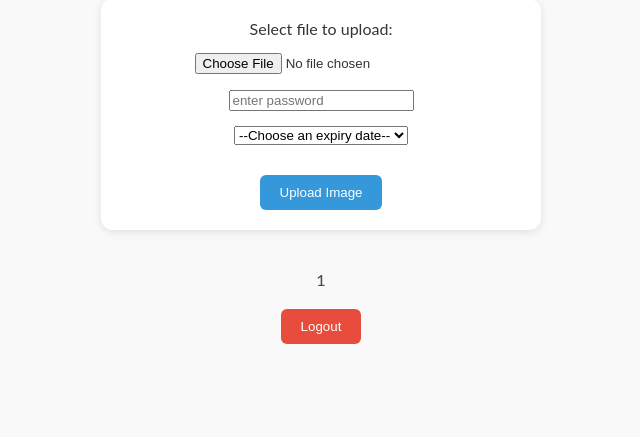
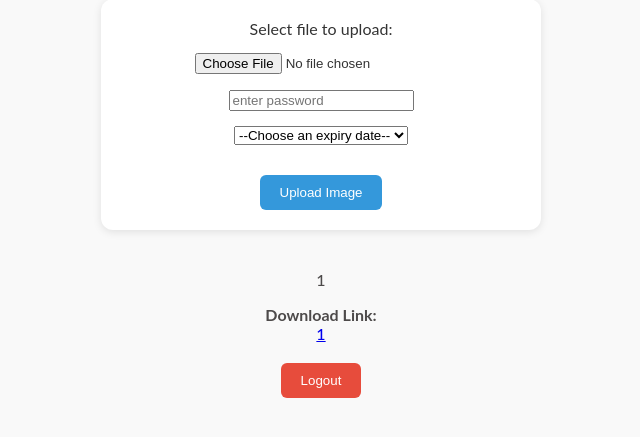
Before and after one commit to NabilAbdelouahed/secure-file-sharing, a PHP site: page /dashboard.php in a window 1280 px wide. Shown: the part 90-527 px from the top of the page, without its empty margins (319-959 px from the left). Run offline with PHP 8.4, Linux system fonts and the light colour scheme; the visitor is signed in with stand-in values (Sample User, id 1); data comes from the database, SQL or seed files in the repository; both versions use the stored data as it was after the commit.

Commit message:
generate and display download link on dashboard

```diff
--- a/dashboard.css
+++ b/dashboard.css
@@ -95,3 +95,10 @@ form[action*="logout.php"] button:hover {
   font-weight: 500;
   min-height: 1.2em;
 }
+
+#downloadLink {
+  color: #4d4a4a;
+  font-weight: 500;
+  text-align: center;
+  font-size: 16px;
+}
--- a/dashboard.php
+++ b/dashboard.php
@@ -57,6 +57,17 @@ $username = $user[0]['username'] ?? 'User';
     <?php if (isset($_SESSION['upload_status'])): ?>
       <h3 id="uploadStatus" ><?php echo $_SESSION['upload_status']; unset($_SESSION['upload_status']); ?></h3>
     <?php endif; ?>
+
+    <?php if (isset($_SESSION['download_link'])): ?>
+      <p id="downloadLink">
+        <strong>Download Link:</strong><br/>
+        <a href="<?php echo htmlspecialchars($_SESSION['download_link']); ?>" target="_blank">
+          <?php echo htmlspecialchars($_SESSION['download_link']); ?>
+        </a>
+      </p>
+      <?php unset($_SESSION['download_link']); ?>
+    <?php endif; ?>
+
     <form method="post" action="./auth/logout.php">
       <button type="submit">Logout</button>
     </form>
--- a/upload.php
+++ b/upload.php
@@ -57,7 +57,9 @@ if ($_SERVER['REQUEST_METHOD'] === 'POST') {
             $expiresAt
         ]);
 
+        $downloadLink = "https://" . $_SERVER['HTTP_HOST'] . "/download.php?file=" . urlencode($storedName);
         $_SESSION['upload_status'] = "Upload successful";
+        $_SESSION['download_link'] = $downloadLink;
         header("Location: dashboard.php");
         exit;
     } else {
```
Also changed, not shown: database/mydb.db.
